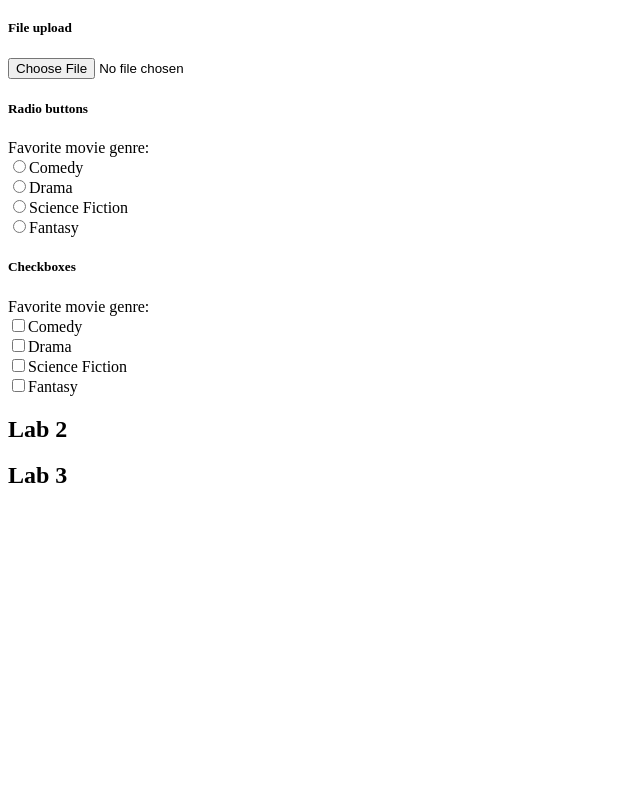
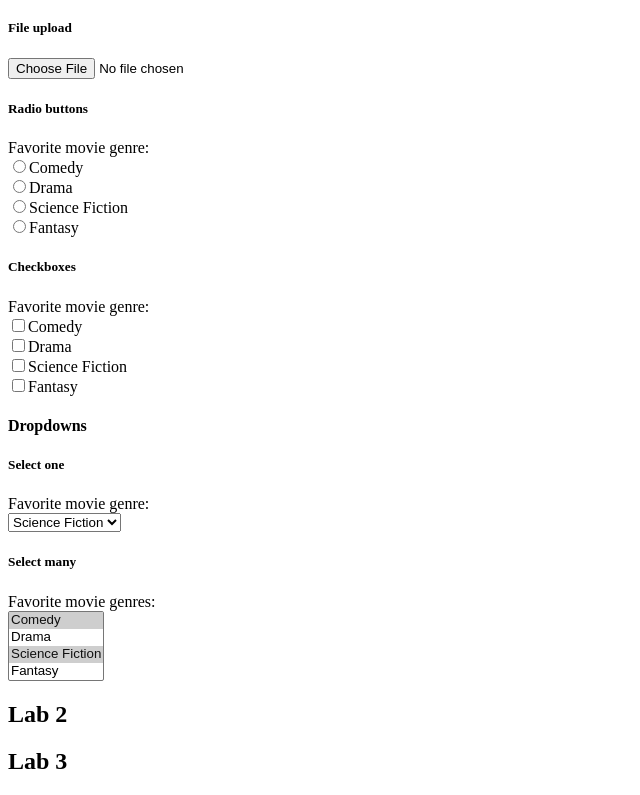
Before and after one commit to VivianDongChen/kanbas-react-web-app-cs5610-fa24, a React (Create React App) app: page / in a window 1280 px wide. Shown: the part 2725-3520 px from the top of the page, without its empty margins (0-640 px from the left). Before the commit the page ends 3234 px from the top, so only its background shows below. Built offline with nearby package versions, Linux system fonts and the light colour scheme.

Commit message:
add dropdowns(select one and select many) to form

```diff
--- a/src/Labs/Lab1/index.tsx
+++ b/src/Labs/Lab1/index.tsx
@@ -255,6 +255,31 @@ export default function Lab1() {
           <br />
           <input type="checkbox" name="check-genre" id="wd-chkbox-fantasy" />
           <label htmlFor="wd-chkbox-fantasy">Fantasy</label>
+          <h4 id="wd-dropdowns">Dropdowns</h4>
+          <h5>Select one</h5>
+          <label htmlFor="wd-select-one-genre"> Favorite movie genre: </label>
+          <br />
+          <select id="wd-select-one-genre">
+            <option value="COMEDY">Comedy</option>
+            <option value="DRAMA">Drama</option>
+            <option selected value="SCIFI">
+              Science Fiction
+            </option>
+            <option value="FANTASY">Fantasy</option>
+          </select>
+          <h5>Select many</h5>
+          <label htmlFor="wd-select-many-genre"> Favorite movie genres: </label>
+          <br />
+          <select id="wd-select-many-genre" multiple>
+            <option selected value="COMEDY">
+              Comedy
+            </option>
+            <option value="DRAMA">Drama</option>
+            <option selected value="SCIFI">
+              Science Fiction
+            </option>
+            <option value="FANTASY">Fantasy</option>
+          </select>
         </form>
       </div>
     </div>
```
